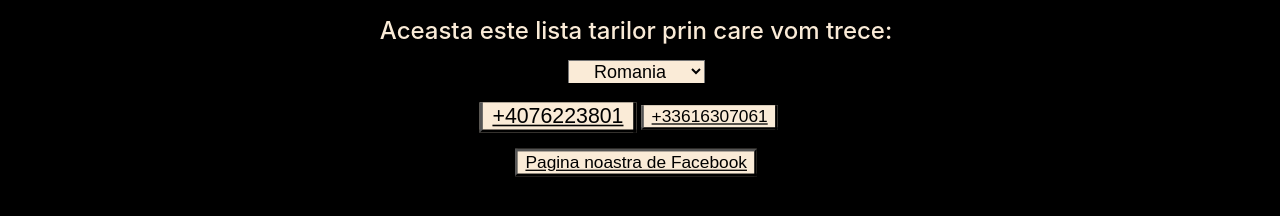
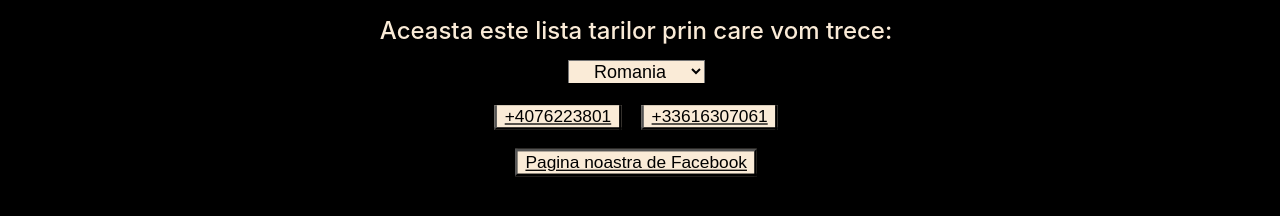
Before and after one commit to SoareAndrei/SoareAndrei.github.io, a plain HTML site: page index.html in a window 1280 px wide. Shown: the part 558-774 px from the top of the page. Drawn offline with Linux system fonts and the light colour scheme.

Commit message:
Update styles.css

```diff
--- a/styles.css
+++ b/styles.css
@@ -94,7 +94,7 @@ h6{
 }
 
 #button1{
-    scale: 160%;
+    scale: 130%;
 }
 
 #button2, #button3{
```
